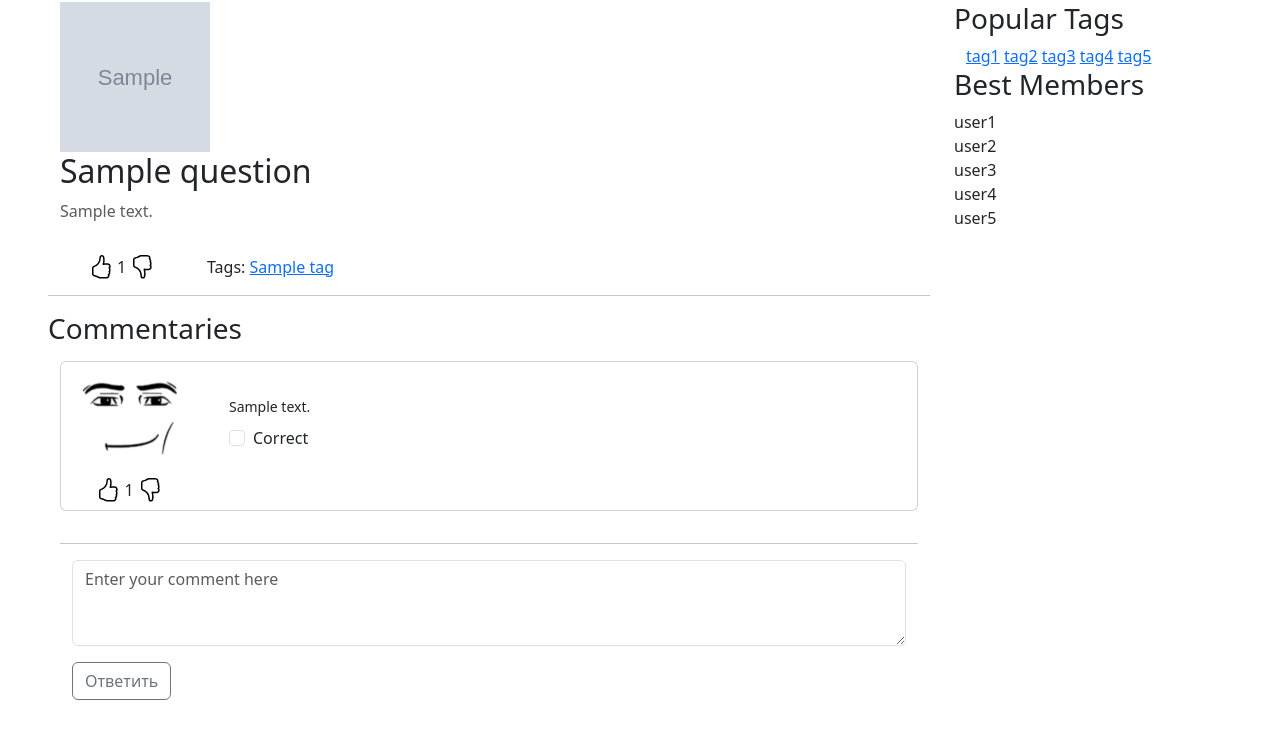
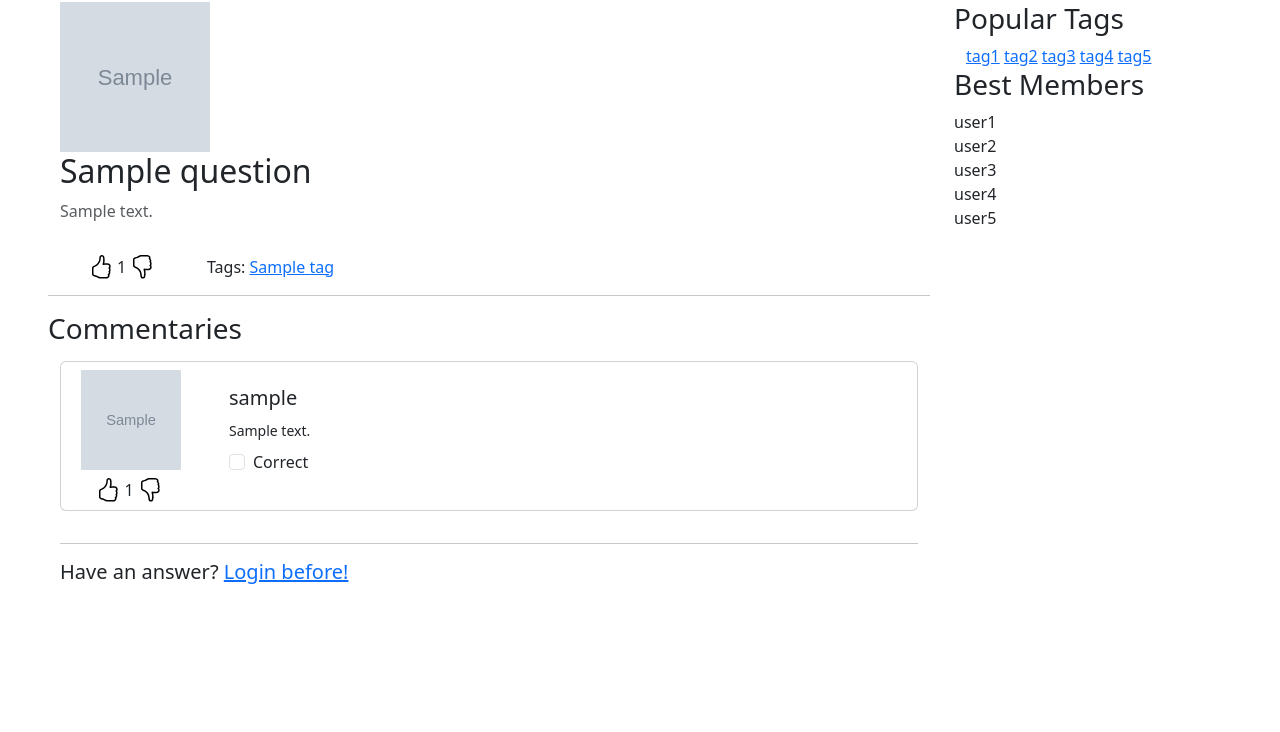
Before and after one commit to Ifelsik/Techpark-1-WEB, a Django app: page /question/1 in a window 1280 px wide. Shown: the part 132-864 px from the top of the page. After the commit the page ends 716 px from the top, so only its background shows below. Run offline with Django 5.2, Linux system fonts and the light colour scheme; tables that the repository leaves empty hold one stand-in row (values such as "Sample post"); grey boxes marked "Sample" are stand-in pictures; some libraries are stand-ins or nearby versions.

Commit message:
hw 5: fix 1

```diff
--- a/app/forms.py
+++ b/app/forms.py
@@ -169,14 +169,11 @@
         question = super().save(commit=False)
 
         question.author = self.user.profile
-        like = Like()
-        question.like = like  # potential error
         question.answer_count = 0
         question.title = self.cleaned_data['title']
         question.text = self.cleaned_data['text']
 
         if commit:
-            like.save()
             tags = self.__get_or_create_tags()
             question.save()
             question.tag.set(tags)
@@ -207,13 +204,10 @@
         answer = super().save(commit=False)
 
         answer.question = self.question
-        answer.user = self.user.profile
-        like = Like()
-        answer.like = like
+        answer.author = self.user.profile
         answer.text = self.cleaned_data['text']
 
         if commit:
-            like.save()
             answer.save()
 
         return answer
--- a/app/models.py
+++ b/app/models.py
@@ -2,7 +2,7 @@
 from django.contrib.auth.models import User
 from datetime import date
 
-from django.db.models import Sum
+from django.db.models import Sum, Count
 
 AVATAR_PATH = "avatar/"  # MEDIA_ROOT/avatar
 
@@ -15,10 +15,15 @@
         return self.user.__str__()
 
 
+class TagManager(models.Manager):
+    def get_popular(self, count=5):
+        return self.annotate(count=Count('question__tag')).order_by('-count')[:count]
+
+
 class Tag(models.Model):
     name = models.CharField(unique=True, max_length=256)
 
-    # objects = TagManager()
+    objects = TagManager()
     def __str__(self):
         return self.name
 
@@ -27,8 +32,8 @@
     def get_new(self):
         return self.order_by('-created')
 
-    def get_hot(self):
-        return self.order_by('-like__count')
+    def get_hot(self):   # а что если > 1 млн записей?
+        return self.annotate(likes=Sum('questionlike__value')).order_by('-likes')
 
     def get_by_tag(self, tag_name):
         return self.filter(tag__name=tag_name).order_by('-created')
@@ -56,6 +61,11 @@
 
     def get_answers_count(self):
         return Answer.objects.filter(question=self).count()
+
+    def get_short_text(self, max_length=256):
+        if len(self.text) > max_length:
+            return self.text[:max_length] + "..."
+        return self.text
 
     def __str__(self):
         return f"(id: {self.id})-{self.title}"
--- a/app/views.py
+++ b/app/views.py
@@ -27,7 +27,11 @@
     context = {
         "content_title": "New Questions",
         "questions": page_obj,
-        "popular": POPULAR
+        "popular":
+            {
+                "tags": Tag.objects.get_popular(),
+                "users": POPULAR['users']
+            }
     }
     return render(request, "index.html", context)
 
@@ -63,7 +67,7 @@
     answers = Answer.objects.get_by_question(post)
 
     if request.method == 'POST':
-        form = AnswerForm(request.POST, question=post, author=request.user)
+        form = AnswerForm(request.POST, question=post, user=request.user)
         if form.is_valid():
             form.save()
             return redirect('question', question_id=post.id)
--- a/templates/layout/comment.html
+++ b/templates/layout/comment.html
@@ -5,8 +5,8 @@
         <div class="row">
           <div class="col-md-2">
             <div class="container d-flex flex-column gap-2" style="min-width: 100px"> <!-- Захардкожен стиль, подумать над более лаконичной реализацией -->
-              {% if comment.user.avatar %}
-                  <img src="{{ comment.user.avatar.url }}" class="mx-auto d-block" width="100" height="100">
+              {% if comment.author.avatar %}
+                  <img src="{{ comment.author.avatar.url }}" class="mx-auto d-block" width="100" height="100">
               {% else %}
                   <img src="{% static '/img/default_icon.png' %}" class="mx-auto d-block" width="100" height="100">
               {% endif %}
@@ -15,7 +15,7 @@
           </div>
           <div class="col-md-10">
             <div class="card-body">
-              <h5 class="card-text">{{ comment.user }}</h5>
+              <h5 class="card-text">{{ comment.author }}</h5>
               <small class="card-text">
                 {{ comment.text }}
               </small>
--- a/templates/layout/question_card.html
+++ b/templates/layout/question_card.html
@@ -15,7 +15,7 @@
     <div class="col-md-10">
       <div class="card-body">
         <h5 class="card-title">{{ question.title }}</h5>
-        <p class="card-text">{{ question.text }}</p>
+        <p class="card-text">{{ question.get_short_text }}</p>
         <p class="card-text"><small class="text-body-secondary">Последнее обновление 3 мин. назад</small></p>
       </div>
       <div class="row ms-1">
--- a/templates/question.html
+++ b/templates/question.html
@@ -43,11 +43,18 @@
         {% include 'layout/pagination.html' with page_obj=answers %}
 
     <hr>
-    <form class="container-fluid mb-3" method="post">
-        {% csrf_token %}
-        {{ form.text }}
-        <button type="submit" class="mt-3 btn btn-outline-secondary">Ответить</button>
-    </form>
+    {% if request.user.is_authenticated %}
+    	<form class="container-fluid mb-3" method="post">
+            {% csrf_token %}
+            {{ form.text }}
+            <button type="submit" class="mt-3 btn btn-outline-secondary">Ответить</button>
+        </form>
+    {% else %}
+        <h5 class="d-inline-block">
+            Have an answer? <a href="{% url 'login' %}">Login before!</a>
+        </h5>
+    {% endif %}
+
 </div>
 
 {% endblock %}
```
Also changed, not shown: README.md.
